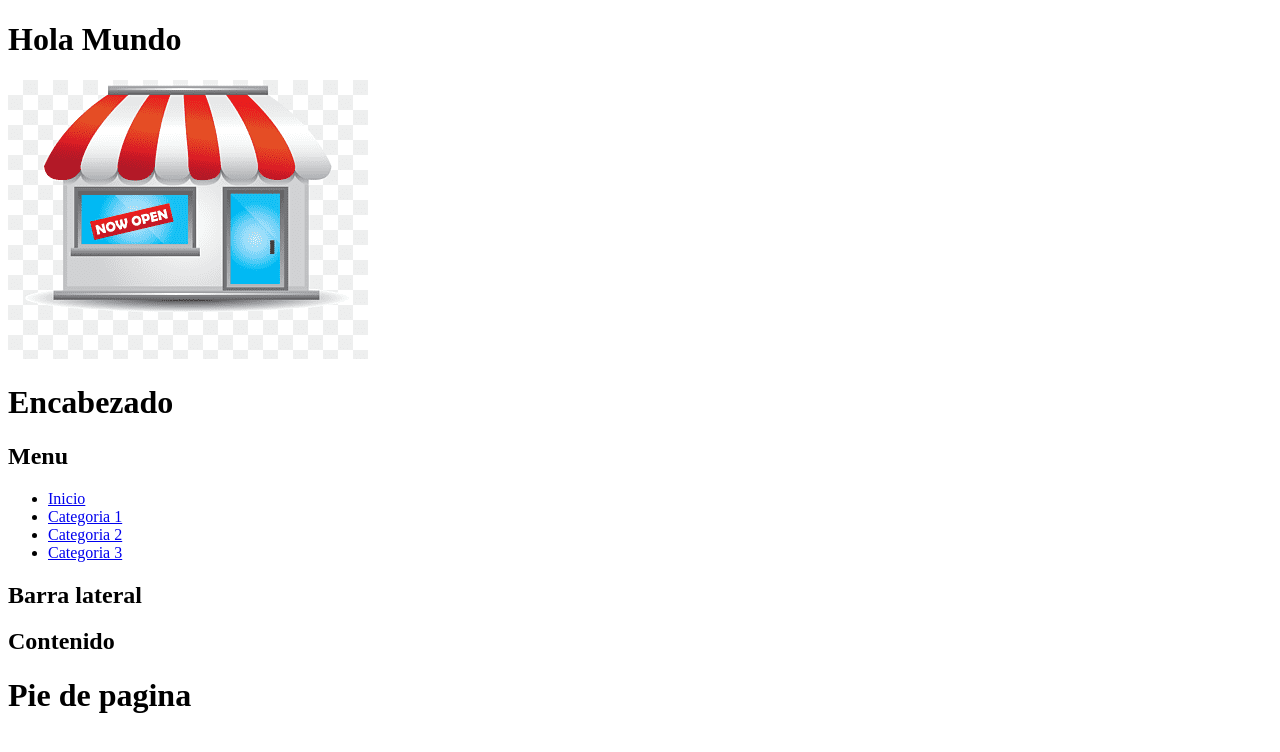
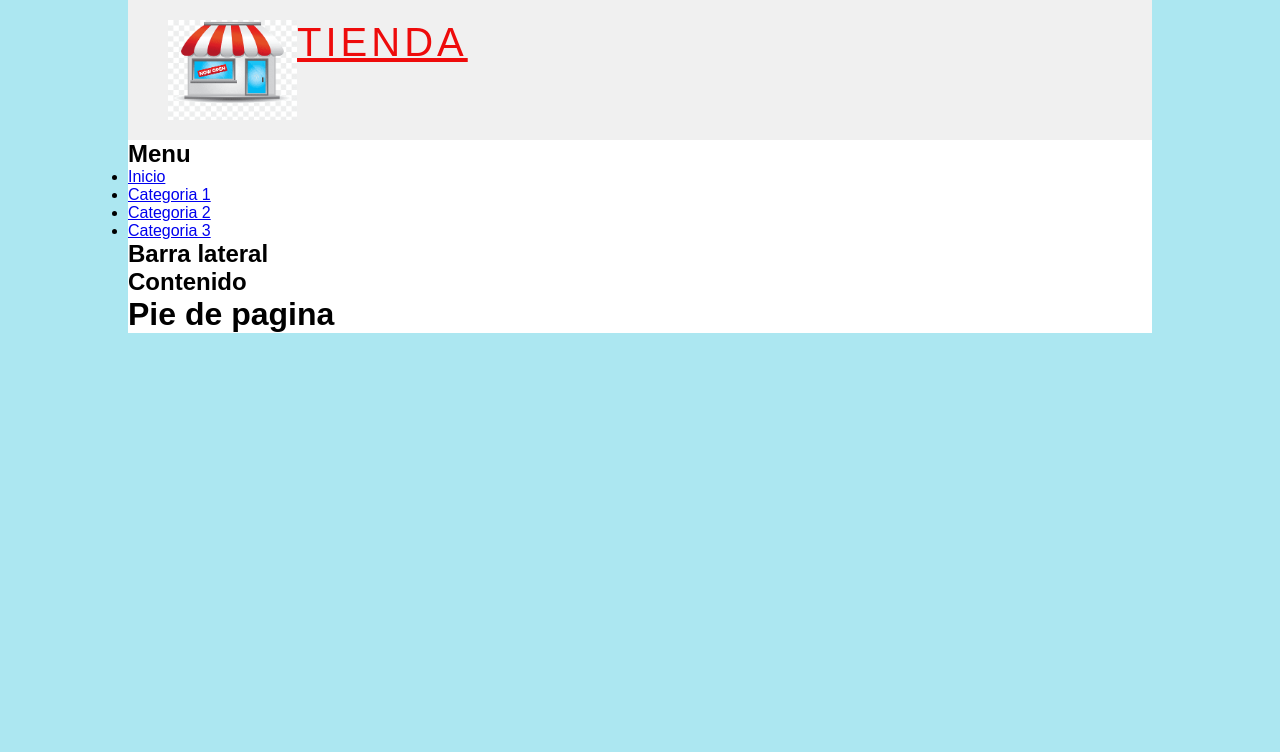
Before and after one commit to nelsonaponte2107-afk/proyecto3230985, a plain HTML site: page index.html in a window 1280 px wide. Drawn offline with Linux system fonts and the light colour scheme.

Commit message:
inicio a dar formato con css

```diff
--- /dev/null
+++ b/assets/css/style.css
@@ -0,0 +1,42 @@
+*{
+    padding: 0px;
+    margin: 0px;
+    font-family: arial, helvetica, sans-serif;
+}
+
+body{
+    background: rgb(172, 231, 241);
+}
+
+#container{
+    width: 80%;
+    margin: 0px auto;
+    box=shadow: 10px 10px 10px rgb(172, 231, 241);
+    background: white;
+}
+
+#header{
+    height: 140px;
+    background: #F0F0F0;
+}
+
+#logo{
+    padding: 20px;
+    margin-left: 20px;
+    float: left;
+}
+
+#logo img{
+    float: left;
+    height: 100px;
+}
+
+
+#logo a{
+   float: left;
+   font-size: 40px;
+   letter-spacing: 4px;
+   font-family: Arial, Helvetica, sans-serif;
+   text-transform: uppercase;
+   color: rgb(238, 11, 11);
+}
--- a/index.html
+++ b/index.html
@@ -3,17 +3,16 @@
 <head>
     <meta charset="UTF-8">
     <meta name="viewport" content="width=device-width, initial-scale=1.0">
+    <link rel="stylesheet" href="./assets/css/style.css">
     <title>Document</title>
 </head>
 <body>
-    <h1>Hola Mundo</h1>
-<div id="container">
-    <header id="header">
+  <div id="container">
+      <header id="header">
         <div id="logo">
-            <img src="./assets/img/png-transparent-storefront-cafe-store-s-retail-logo-website-thumbnail.png"
-
+            <img src="./assets/img/png-transparent-storefront-cafe-store-s-retail-logo-website-thumbnail.png">
+            <a href="index.html">tienda</a>
         </div>
-        <h1>Encabezado</h1>
     </header>
     <nav id="menu">
         <h1>Menu</h1>
```
